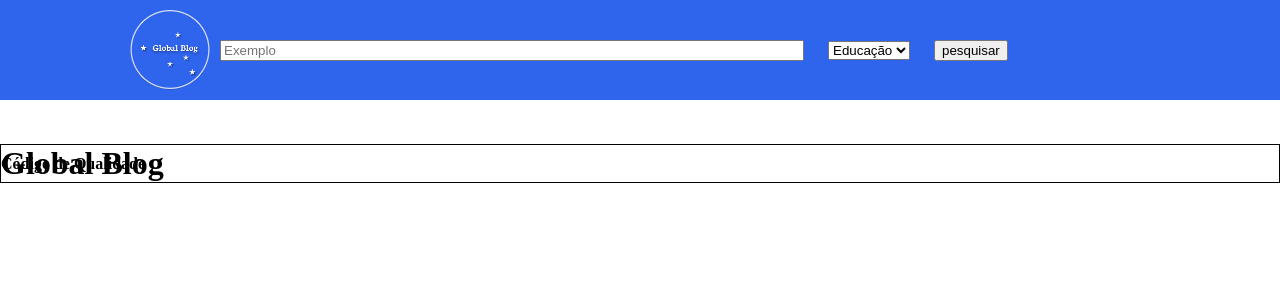
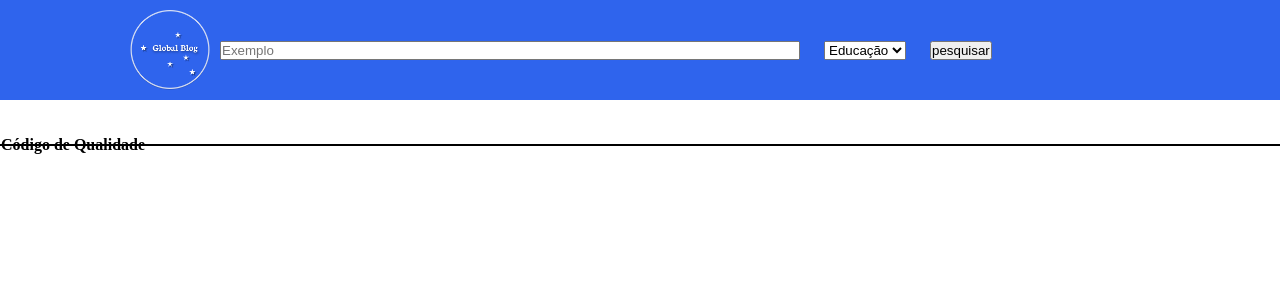
Before and after one commit to Viihtorugo/mini_blog, a PHP site: page /public/index.php in a window 1280 px wide. Shown: the top 300 px of the page. Run offline with PHP 8.4, Linux system fonts and the light colour scheme.

Commit message:
add defalt project

```diff
--- a/public/css/main.css
+++ b/public/css/main.css
@@ -1,8 +1,9 @@
-*{
+* {
     margin: 0%;
+    padding: 0%;
 }
-.menu{
 
+.menu {
     display: flex;
     position: fixed;
     flex-direction: row;
@@ -13,29 +14,34 @@
     padding: 10px;
     background-color: #2F64ED;
 }
-.menu-item{
+
+.menu-item {
     width: 60%;
     height: 15px;
     margin: 0px 10px auto;
 }
-.menu-item1{
+
+.menu-item1 {
     margin: 0px 10px auto;
 }
-.menu-item2{
+
+.menu-item2 {
     margin: 0px 10px auto;
 }
-.content{
+
+.content {
     position: relative;
     float: left;
     margin-top: 100px;
 }
-.foot{
+
+.foot {
     display: flex;
     align-items: center;
     border: 1px solid #000000;
 }
-.footerr{
-    align-content: center;
+
+.footerr {
+    box-align: center;
     position: fixed;
-
 }
--- a/public/index.php
+++ b/public/index.php
@@ -1,3 +1,3 @@
 <?php include_once('partials/header.php'); ?>
-    <h1>Global Blog</h1>
+<h1><!-- </h1> --></h1>
 <?php include_once('partials/footer.php'); ?>
--- a/public/partials/header.php
+++ b/public/partials/header.php
@@ -13,7 +13,7 @@
         <select class="menu-item1">
             <option value="Educação">Educação</option>
             <option value="Finanças">Finanças</option>
-            <option value="Merda">Merda</option>
+            <option value="Merda">M</option>
         </select>
         <input class="menu-item2" type="submit" value="pesquisar" />
     </form>
@@ -30,4 +30,4 @@
 <br>
 
 <footer class="foot">
- <h4 class="footerr" align="center">Código de Qualidade</h4>
+ <h4 class="footerr">Código de Qualidade</h4>
```
